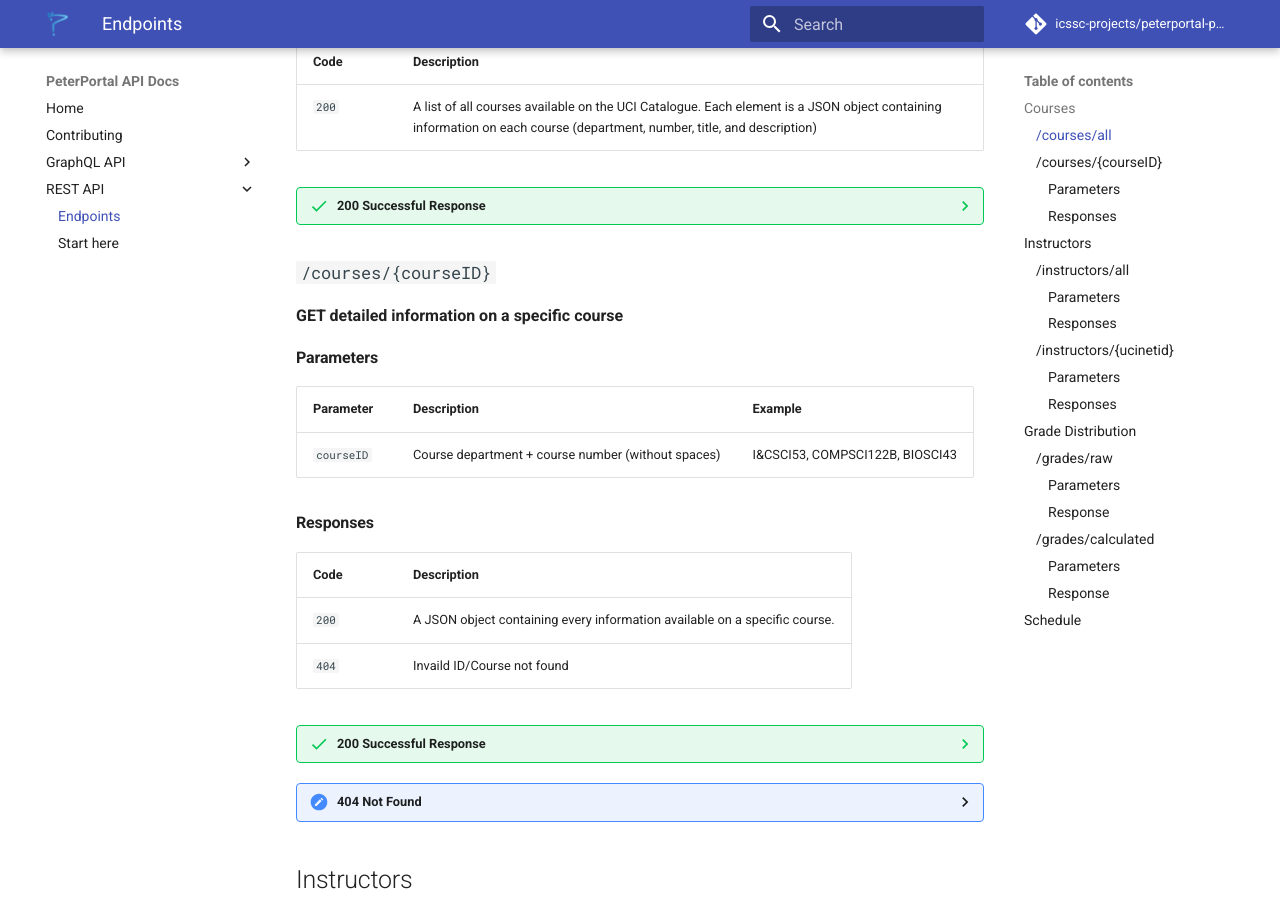
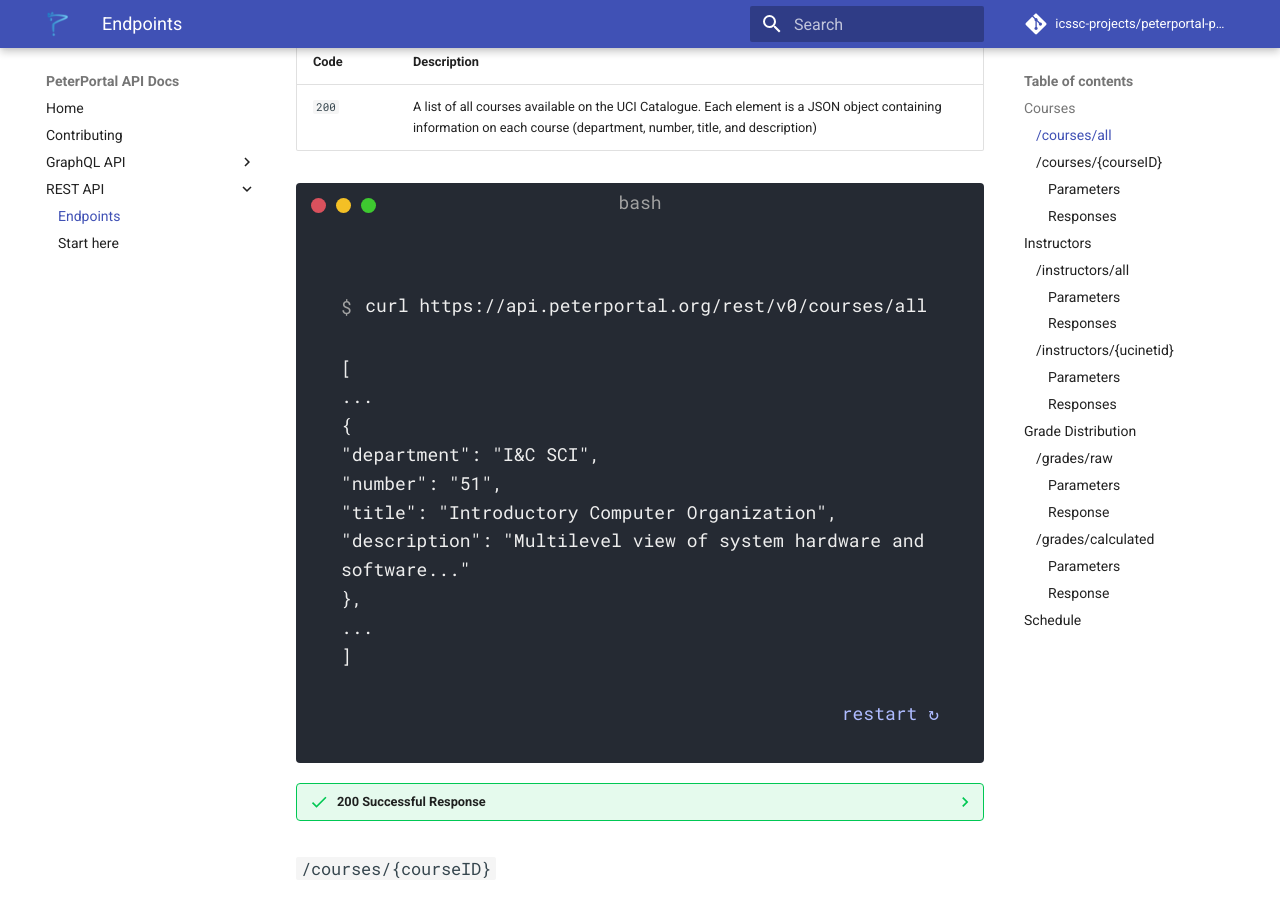
Before and after one commit to icssc/peterportal-public-api, an MkDocs documentation site: the page built from docs/REST-API/endpoints.md, in a window 1280 px wide and 900 px high, scrolled down 337 px. Built offline with MkDocs 1.6.1 and Material for MkDocs 9.7.7, drawn with Linux system fonts in a browser that asks for light colours; comment, search, counter and statistics services are not loaded.

Commit message:
added intro to REST

````diff
--- a/docs/REST-API/endpoints.md
+++ b/docs/REST-API/endpoints.md
@@ -11,6 +11,29 @@
 | Code | Description |
 |------|-------------|
 | `200` | A list of all courses available on the UCI Catalogue. Each element is a JSON object containing information on each course (department, number, title, and description) |
+
+
+
+<div class="termy">
+
+```console
+$ curl https://api.peterportal.org/rest/v0/courses/all
+
+[
+...
+{
+    "department": "I&C SCI",
+    "number": "51",
+    "title": "Introductory Computer Organization",
+    "description": "Multilevel view of system hardware and software..."
+},
+...
+]
+```
+
+</div>
+
+
 
 ??? success "200 Successful Response"
 
````
Also changed, not shown: docs/REST-API/start_here.md (+12 -3 lines).
